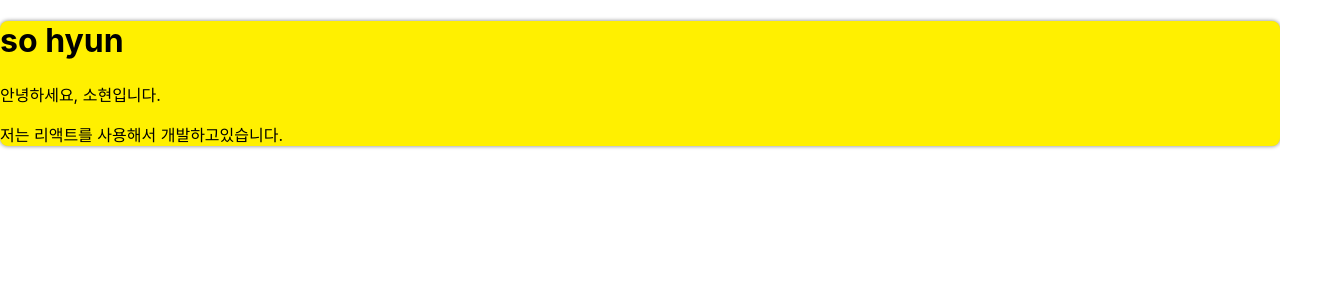
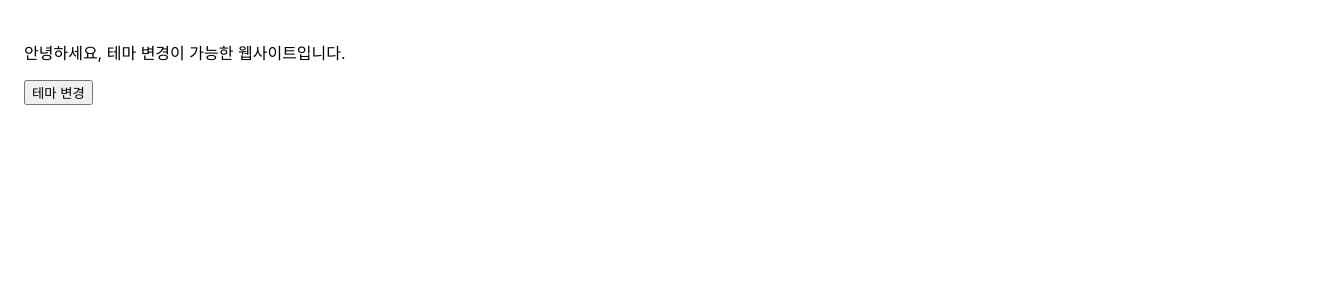
Before and after one commit to 5o-hyun/react-firstmet, a React (Create React App) app in the folder myapp/: page / in a window 1280 px wide. Shown: the top 300 px of the page, 1328 px wide, since content can reach past the window. Built offline with nearby package versions, Linux system fonts and the light colour scheme.

Commit message:
Feat: Context를 사용하여 테마변경기능 만들기

```diff
--- /dev/null
+++ b/myapp/src/chapter14/DarkOrLight.jsx
@@ -0,0 +1,21 @@
+import React, { useState, useCallback } from "react";
+import MainContent from "./MainContent";
+import ThemeContext from "./ThemeContext";
+
+const DarkOrLight = (props) => {
+  const [theme, setTheme] = useState("light");
+  const toggleTheme = useCallback(() => {
+    if (theme === "light") {
+      setTheme("dark");
+    } else if (theme === "dark") {
+      setTheme("light");
+    }
+  }, [theme]);
+  return (
+    <ThemeContext.Provider value={{ theme, toggleTheme }}>
+      <MainContent />
+    </ThemeContext.Provider>
+  );
+};
+
+export default DarkOrLight;
--- /dev/null
+++ b/myapp/src/chapter14/MainContent.jsx
@@ -0,0 +1,22 @@
+import { useContext } from "react";
+import ThemeContext from "./ThemeContext";
+
+const MainContent = (props) => {
+  const { theme, toggleTheme } = useContext(ThemeContext);
+  return (
+    <div
+      style={{
+        width: "100vw",
+        height: "100vh",
+        padding: "1.5rem",
+        backgroundColor: theme === "light" ? "white" : "black",
+        color: theme === "light" ? "black" : "white",
+      }}
+    >
+      <p>안녕하세요, 테마 변경이 가능한 웹사이트입니다.</p>
+      <button onClick={toggleTheme}>테마 변경</button>
+    </div>
+  );
+};
+
+export default MainContent;
--- /dev/null
+++ b/myapp/src/chapter14/ThemeContext.jsx
@@ -0,0 +1,6 @@
+import React from "react";
+
+const ThemeContext = React.createContext(); // 초기값을 별도로 설정하지않았다. Provider에서 설정할거임
+ThemeContext.displayName = "ThemeContext";
+
+export default ThemeContext;
--- a/myapp/src/index.js
+++ b/myapp/src/index.js
@@ -2,12 +2,12 @@
 import ReactDOM from "react-dom/client";
 import "./index.css";
 import reportWebVitals from "./reportWebVitals";
-import ProfileCard from "./chapter13/ProfileCard";
+import DarkOrLight from "./chapter14/DarkOrLight";
 
 const root = ReactDOM.createRoot(document.getElementById("root"));
 root.render(
   // <React.StrictMode>
-  <ProfileCard />
+  <DarkOrLight />
   // </React.StrictMode>
 );
 
```
